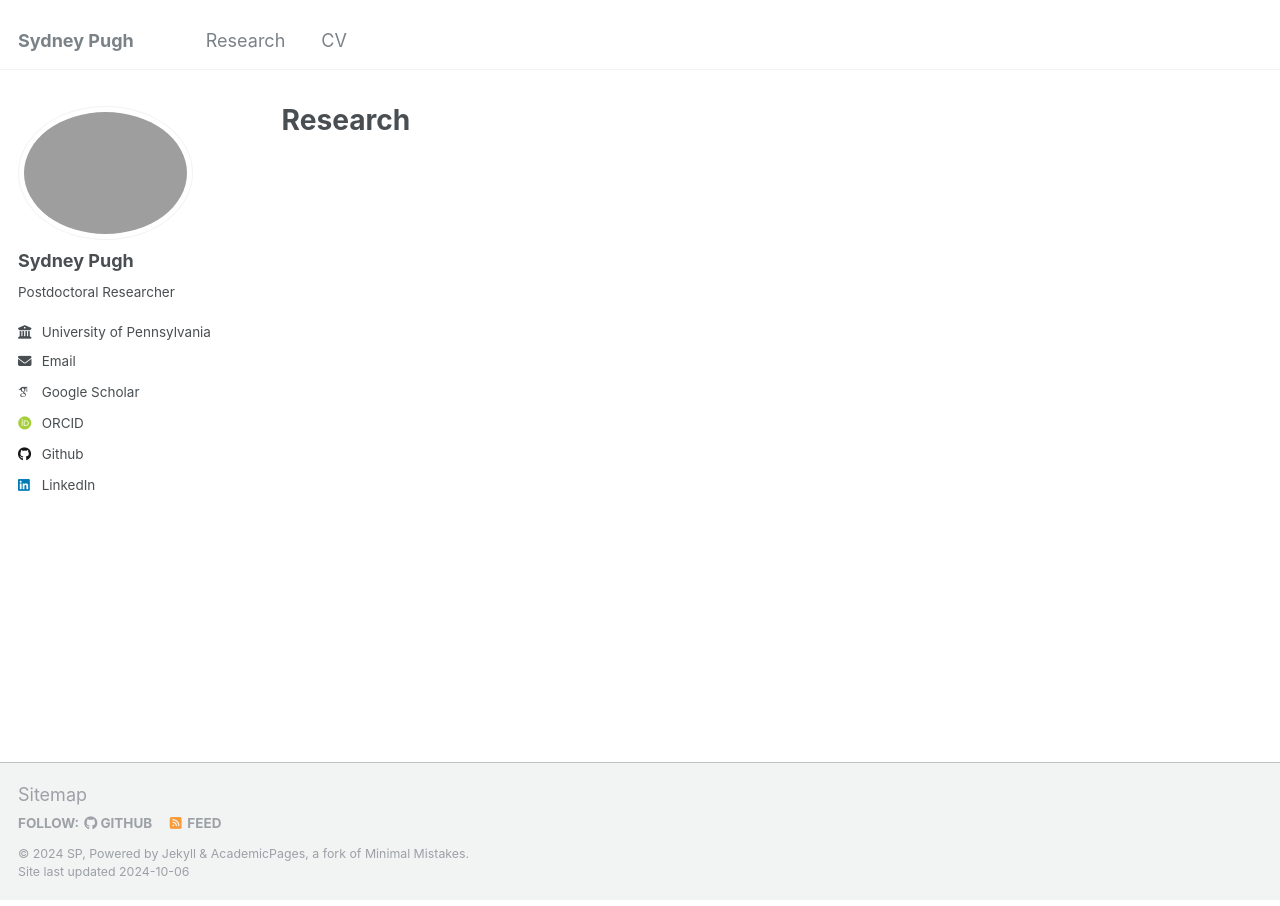
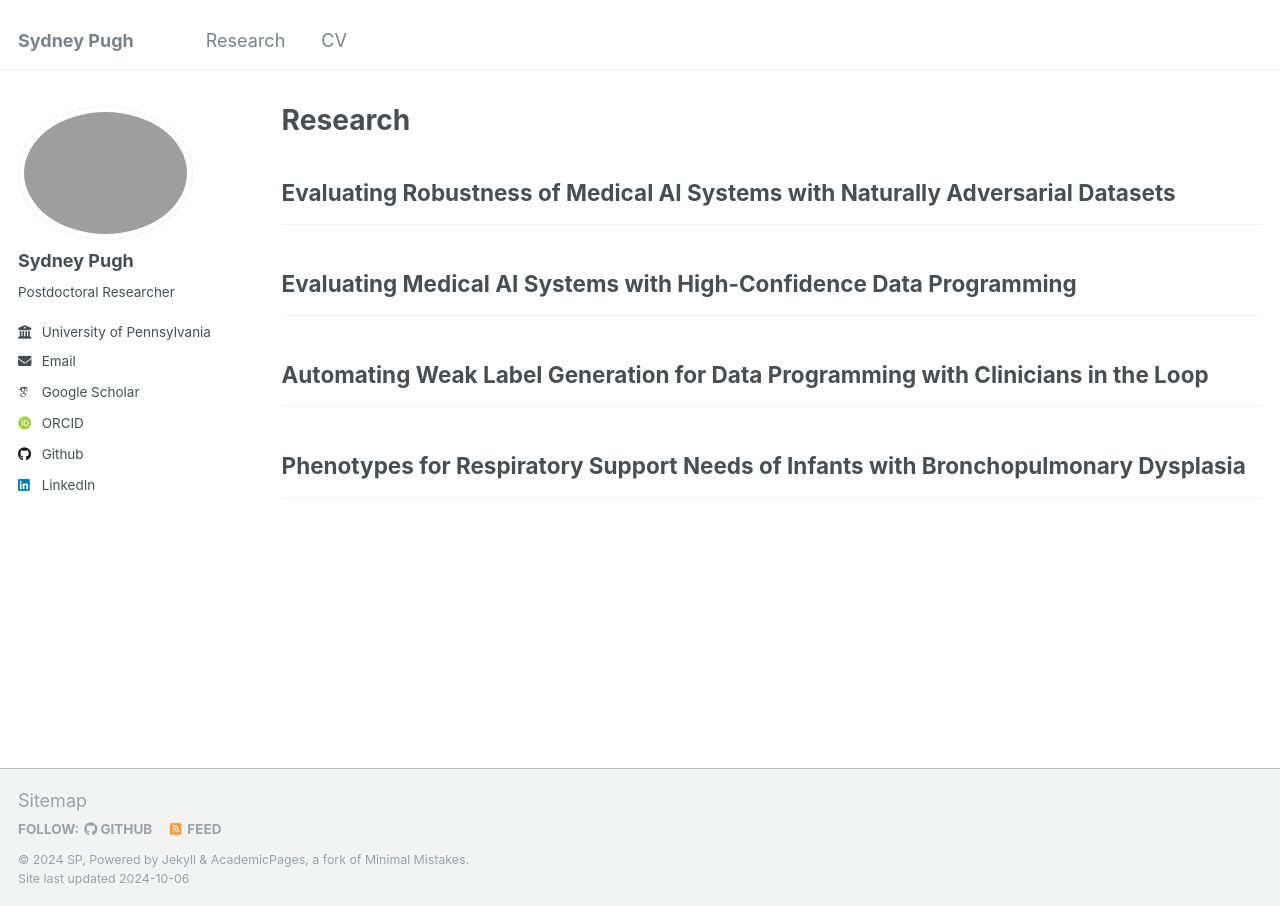
Before and after one commit to sfpugh/sfpugh.github.io, a Jekyll site: the page built from _pages/research.md, in a window 1280 px wide. Built offline with Jekyll 4.4.1, drawn with Linux system fonts in a browser that asks for light colours; some web fonts are replaced.

Commit message:
Update research.md

```diff
--- a/_pages/research.md
+++ b/_pages/research.md
@@ -5,6 +5,18 @@ permalink: /research/
 author_profile: true
 ---
 
-{% for project in site.projects %}
-  {% include archive-single.html %}
-{% endfor %}
+## Evaluating Robustness of Medical AI Systems with Naturally Adversarial Datasets
+
+---
+
+## Evaluating Medical AI Systems with High-Confidence Data Programming
+
+---
+
+## Automating Weak Label Generation for Data Programming with Clinicians in the Loop
+
+---
+
+## Phenotypes for Respiratory Support Needs of Infants with Bronchopulmonary Dysplasia
+
+---
```
